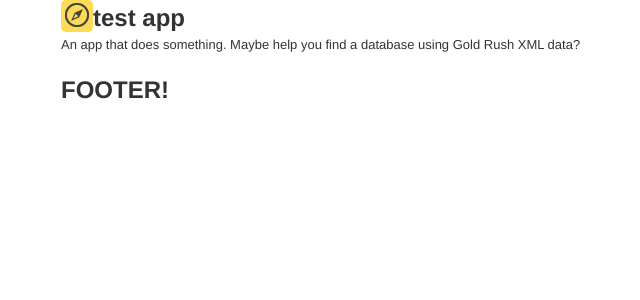
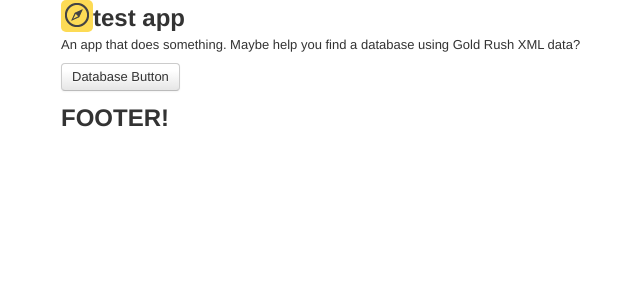
Before and after one commit to jermnelson/FRBR-Redis-Datastore, a Django app: template aristotle/templates/database/app.html in a window 1280 px wide. Shown: the top 300 px of the page, without its empty margins (109-749 px from the left). Run offline with Django 3.2, Linux system fonts and the light colour scheme; the template is opened without the code that fills it, so the values that code supplies are empty; style sheets or scripts are compiled from the project's sources; parts of the project's set-up code (start-up, migrations or seed data) failed here and were passed over; some libraries are stand-ins or nearby versions.

Commit message:
Continued development of database app

```diff
--- a/aristotle/templates/database/app.html
+++ b/aristotle/templates/database/app.html
@@ -26,6 +26,7 @@
  <div class="row-fluid">
   {% comment %}START widget DIV{% endcomment %}
   <div class="row12">
+   <a href="#" onclick="alert('In database')" class ="btn">Database Button</a>
   {% comment %}END widget DIV{% endcomment %}
   </div>
  {% comment %}END row-fluid DIV{% endcomment %}
--- a/aristotle/urls.py
+++ b/aristotle/urls.py
@@ -11,6 +11,7 @@ admin.autodiscover()
 urlpatterns = patterns('',
     url(r'^call_number/', include('call_number.urls')),
     url(r'^portfolio/', include('portfolio.urls')),
+    url(r'^database/', include('database.urls')),
     url(r'^admin/doc/', include('django.contrib.admindocs.urls')),
     url(r'^admin/', include(admin.site.urls)),
 )
```
Also changed, not shown: aristotle/apps/test/views.py (+18 -1 lines).
